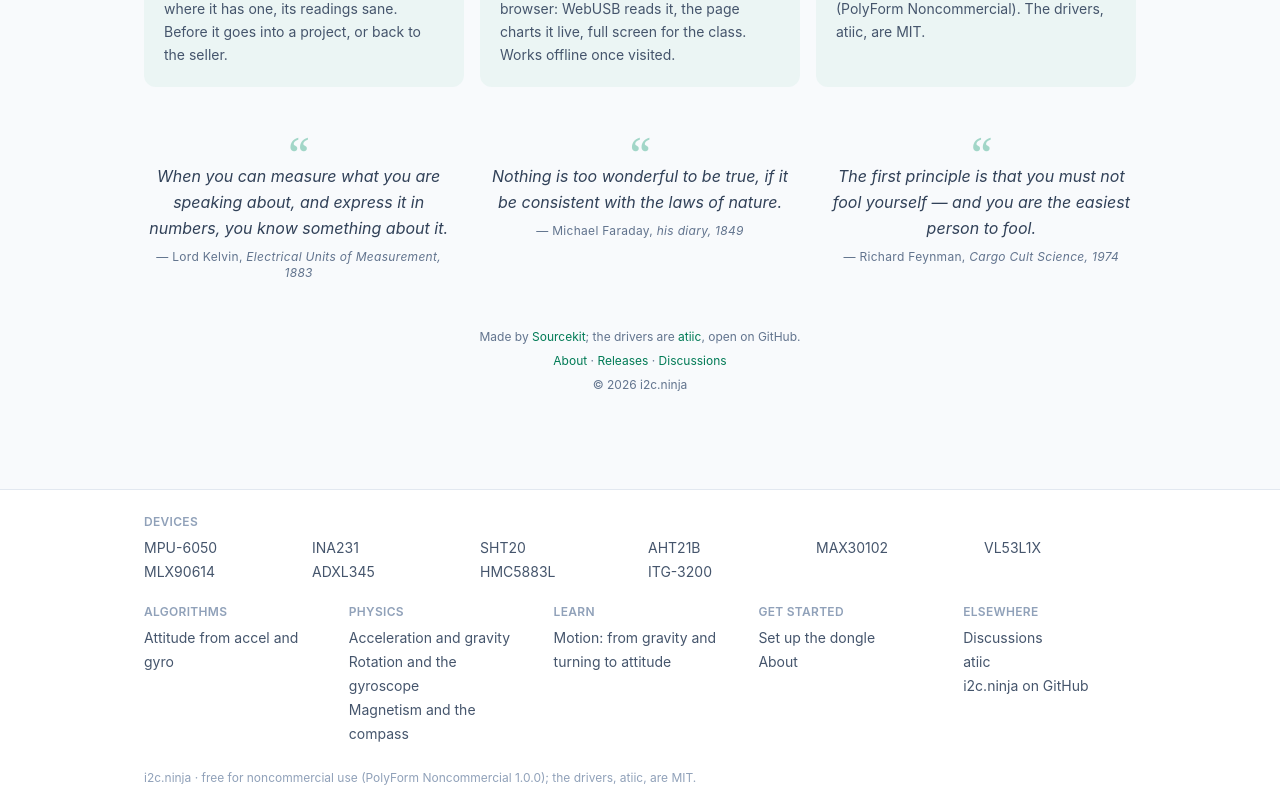
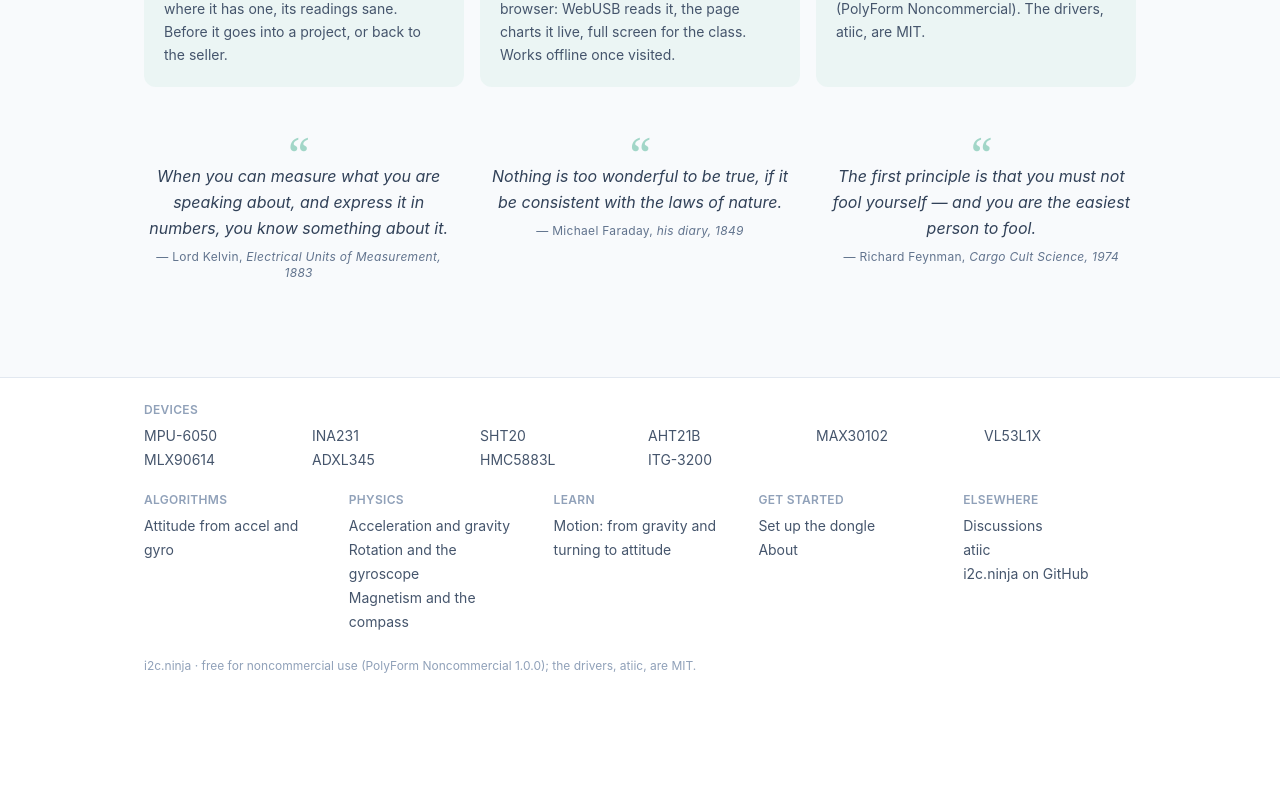
Before and after one commit to aguegu/i2c.ninja, a Vue app: page / in a window 1280 px wide. Shown: the part 1070-1876 px from the top of the page. After the commit the page ends 1764 px from the top, so only its background shows below. Built offline with nearby package versions, Linux system fonts and the light colour scheme.

Commit message:
Home: no credits block (the footer's site map is underneath)
Co-Authored-By: Claude Opus 5.5 <noreply@anthropic.com>

```diff
--- a/src/views/HomeView.vue
+++ b/src/views/HomeView.vue
@@ -1,8 +1,8 @@
 <script setup>
 // The home page, a simple landing page: the hero (what it is, the glass box
 // with the board swaying in it, still for reduced motion, and the way in),
-// what's inside as six cards, three quotes on measuring and
-// understanding, and who makes it.
+// what's inside as six cards, and three quotes on measuring and
+// understanding.
 import { ref, onMounted, onBeforeUnmount } from 'vue';
 import ProjectionBox from '../components/ProjectionBox.vue';
 import { DEVICES } from '../lib/devices.js';
@@ -11,7 +11,6 @@ import { ALGORITHMS } from '../lib/algorithms.js';
 import { fromAxisAngle } from '../lib/quaternion.js';
 
 const hasWebUsb = 'usb' in navigator;
-const year = new Date().getFullYear();
 
 // the hero's board: a slow sway about the vertical, a little roll and pitch
 const SWAY_DEG = 35;
@@ -52,7 +51,6 @@ const QUOTES = [
   { text: 'Nothing is too wonderful to be true, if it be consistent with the laws of nature.', by: 'Michael Faraday', where: 'his diary, 1849' },
   { text: 'The first principle is that you must not fool yourself — and you are the easiest person to fool.', by: 'Richard Feynman', where: 'Cargo Cult Science, 1974' },
 ];
-const link = 'text-emerald-700 underline-offset-2 hover:underline dark:text-emerald-400';
 </script>
 
 <template>
@@ -87,13 +85,6 @@ const link = 'text-emerald-700 underline-offset-2 hover:underline dark:text-emer
         <figcaption class="mt-2 text-xs tracking-wide text-slate-500 dark:text-slate-400">— {{ qt.by }}, <span class="italic">{{ qt.where }}</span></figcaption>
       </figure>
     </section>
-
-    <!-- who makes it -->
-    <section class="px-4 pb-12 text-center text-xs text-slate-500 dark:text-slate-400">
-      <p>Made by <a href="https://sourcekit.cc" :class="link">Sourcekit</a>; the drivers are <a href="https://github.com/aguegu/atiic" :class="link">atiic</a>, open on GitHub.</p>
-      <p class="mt-2"><RouterLink to="/about" :class="link">About</RouterLink> · <RouterLink to="/about#releases" :class="link">Releases</RouterLink> · <a href="https://github.com/aguegu/i2c.ninja/discussions" :class="link">Discussions</a></p>
-      <p class="mt-2">© {{ year }} i2c.ninja</p>
-    </section>
   </main>
 </template>
 
```
